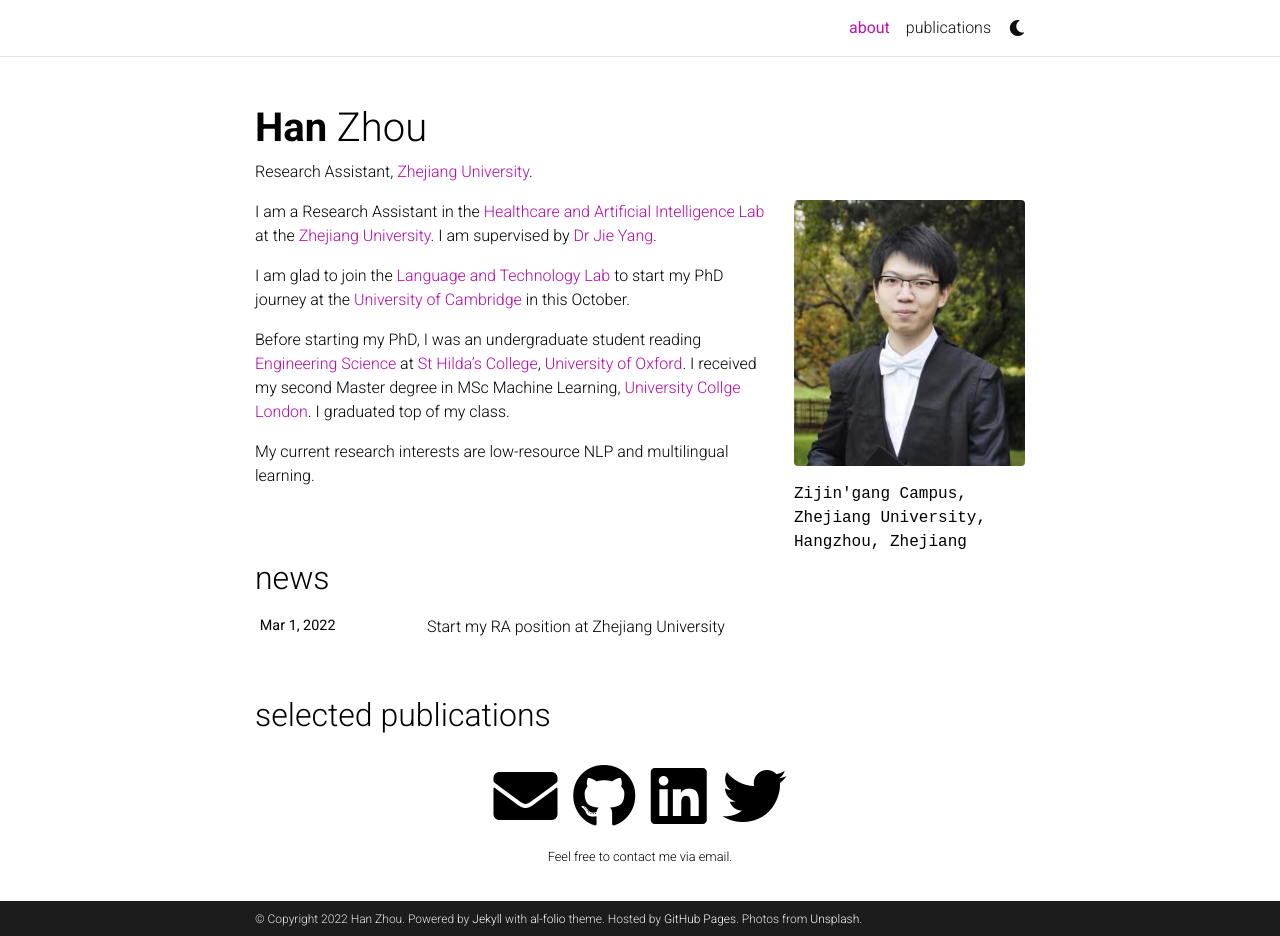
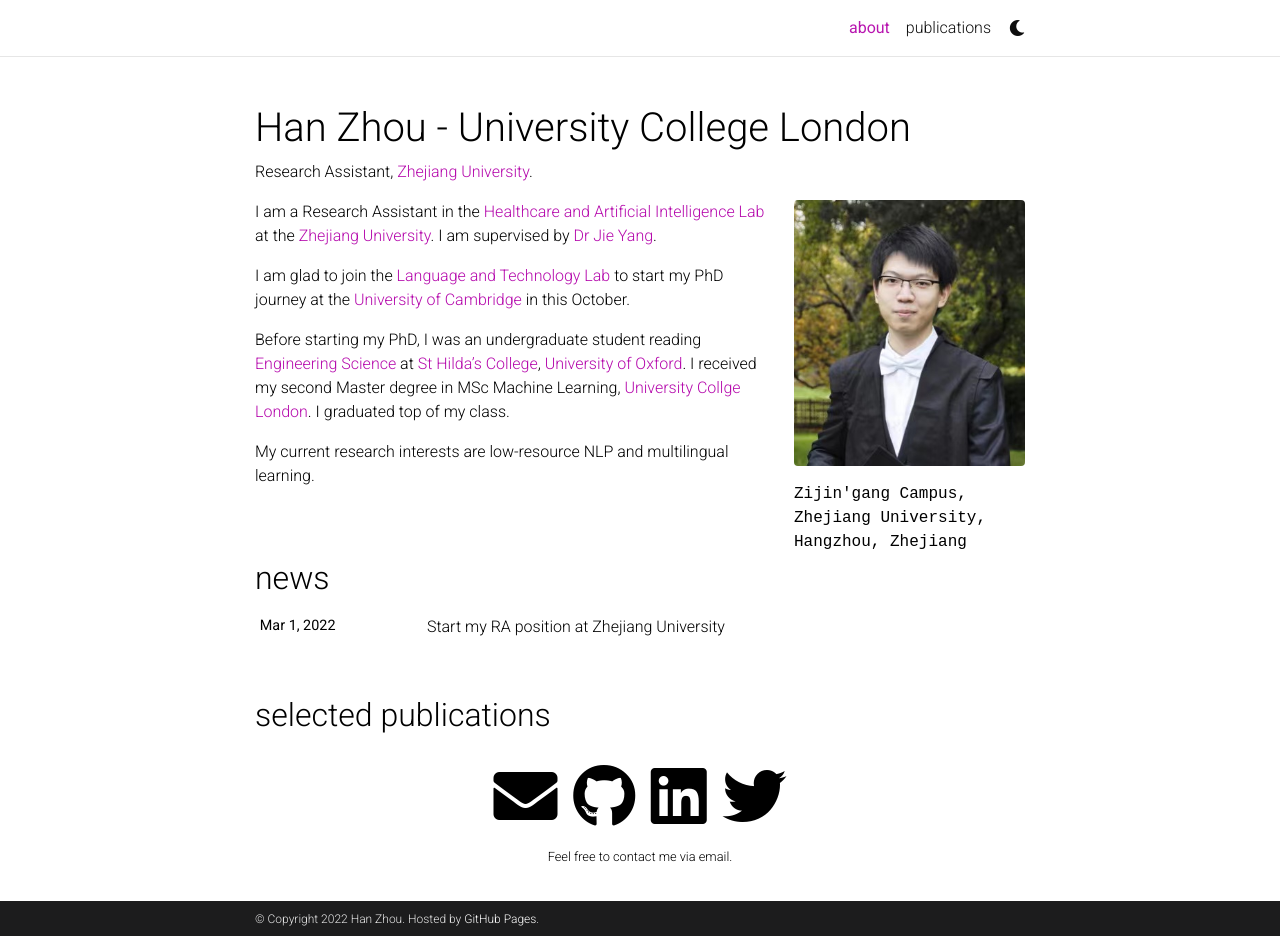
Before and after one commit to hanzhou032/hanzhou.github.io, a Jekyll site: the page built from _pages/about.md, in a window 1280 px wide and 936 px high. Built offline with Jekyll 4.4.1, drawn with Linux system fonts in a browser that asks for light colours; full-size pictures stand in for the smaller copies a plugin makes; comment, search, counter and statistics services are not loaded; a style sheet for code colours, icons or effects is not loaded.

```diff
--- a/_config.yml
+++ b/_config.yml
@@ -2,18 +2,16 @@
 # Site settings
 # -----------------------------------------------------------------------------
 
-title: blank # the website title (if blank, full name will be used instead)
+title: Han Zhou - University College London # the website title (if blank, full name will be used instead)
 first_name: Han
 middle_name:
 last_name: Zhou
 email: han.zhou.20@ucl.ac.uk
 description: > # the ">" symbol means to ignore newlines until "footer_text:"
-  A simple, whitespace theme for academics. Based on [*folio](https://github.com/bogoli/-folio) design.
+  Han Zhou's personal website
 footer_text: >
-  Powered by <a href="https://jekyllrb.com/" target="_blank">Jekyll</a> with <a href="https://github.com/alshedivat/al-folio">al-folio</a> theme.
   Hosted by <a href="https://pages.github.com/" target="_blank">GitHub Pages</a>.
-  Photos from <a href="https://unsplash.com" target="_blank">Unsplash</a>.
-keywords: jekyll, jekyll-theme, academic-website, portfolio-website  # add your own keywords or leave empty
+keywords: hanzhou  # add your own keywords or leave empty
 
 lang: en # the language of your site (for example: en, fr, cn, ru, etc.)
 icon: ⚛️  # the emoji used as the favicon (alternatively, provide image name in /assets/img/)
```
